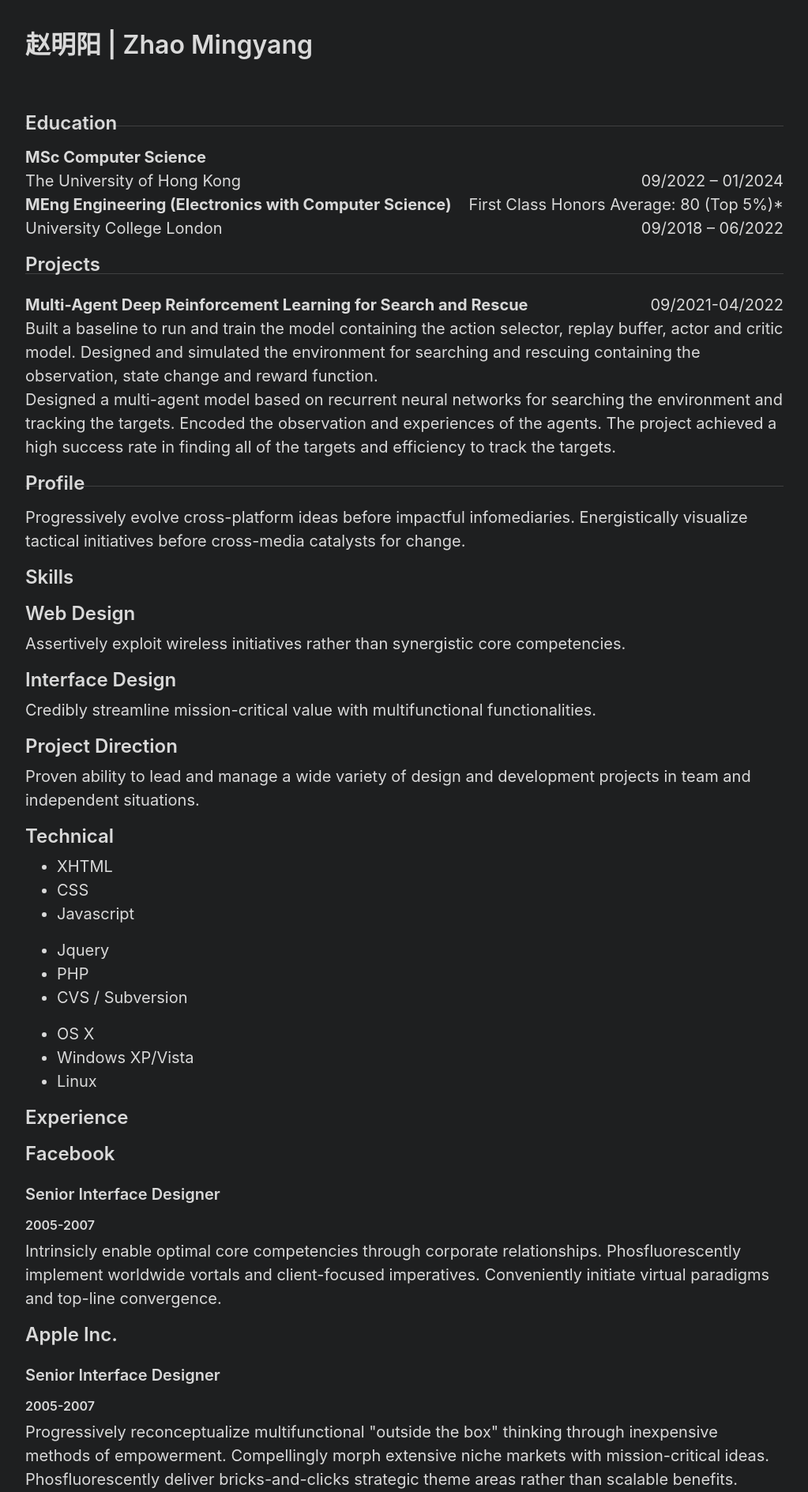
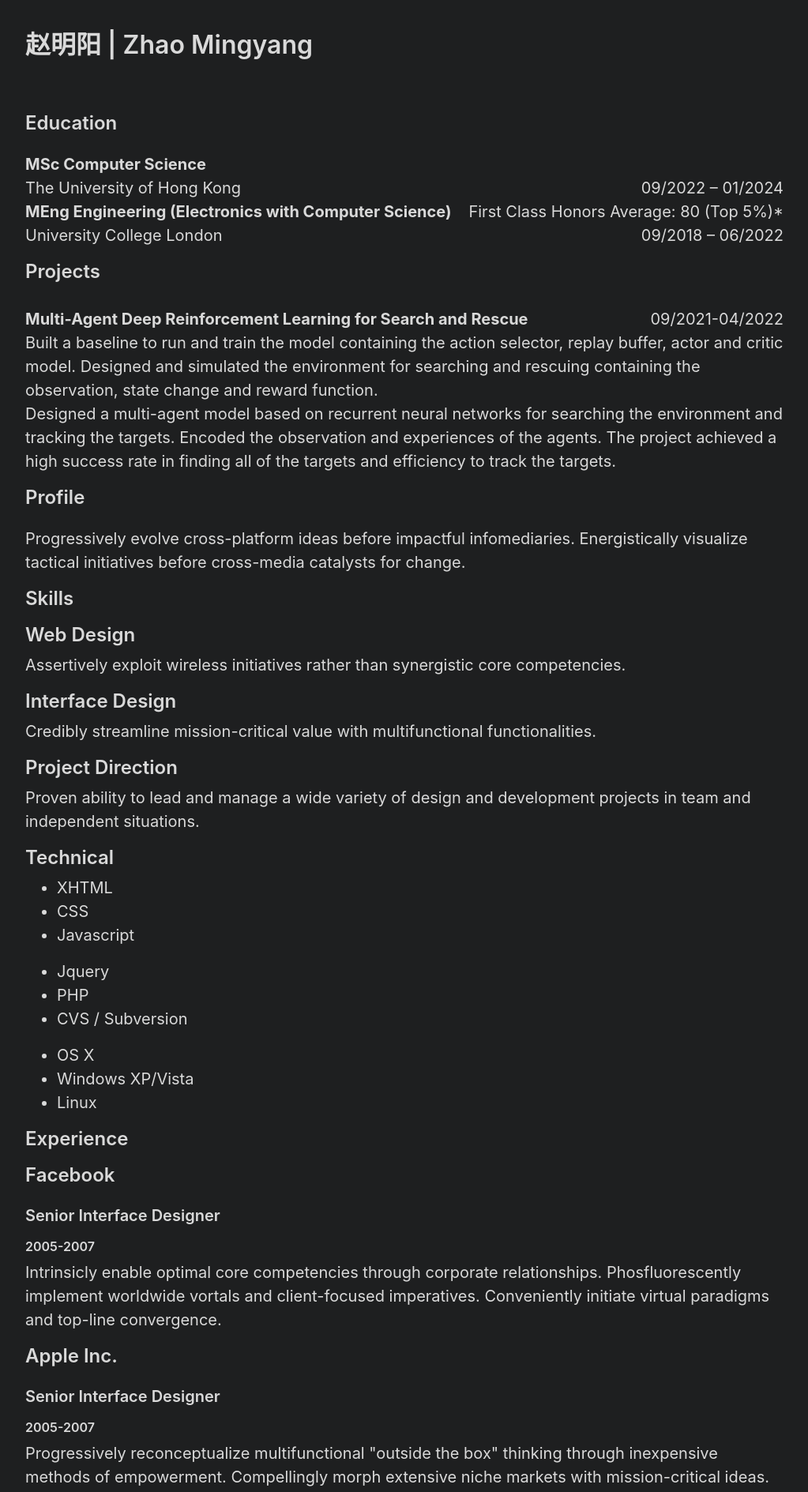
Before and after one commit to Zhao-Mingyang/zhao-mingyang.github.io, a Jekyll site: the page built from about.md, in a window 1280 px wide. Shown: the top 1889 px of the page at 79% size, without its empty margins (128-1151 px from the left). Built offline with Jekyll 4.4.1, drawn with Linux system fonts in a browser that asks for light colours.

Commit message:
Update _type.scss

```diff
--- a/_sass/_type.scss
+++ b/_sass/_type.scss
@@ -50,9 +50,9 @@ hr {
   position: relative;
   margin: var(--spacer-2) 0;
   border: 1px;
-//   border-top: 35px;
-  margin-top: -20px;
-  border-top: 1px solid var(--border-color);
+  border-top: 35px;
+  margin-top: -10px;
+//   border-top: 1px solid var(--border-color);
 //   style: "FILTER: alpha(opacity=100,finishopacity=0,style=1)"
 }
 
```
